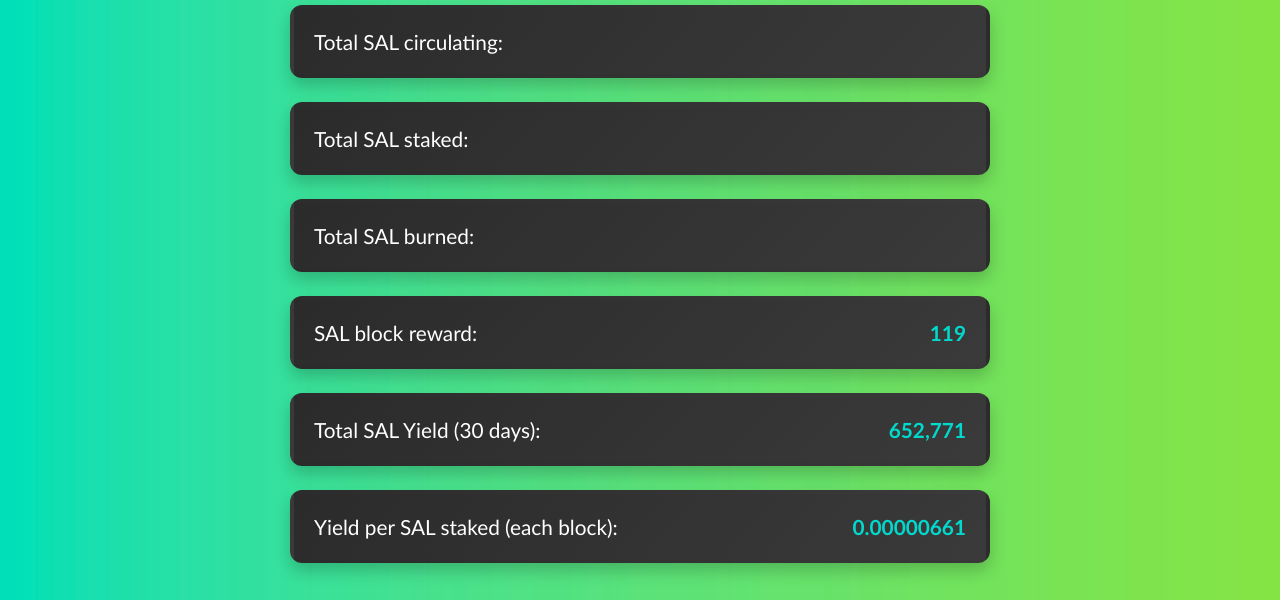
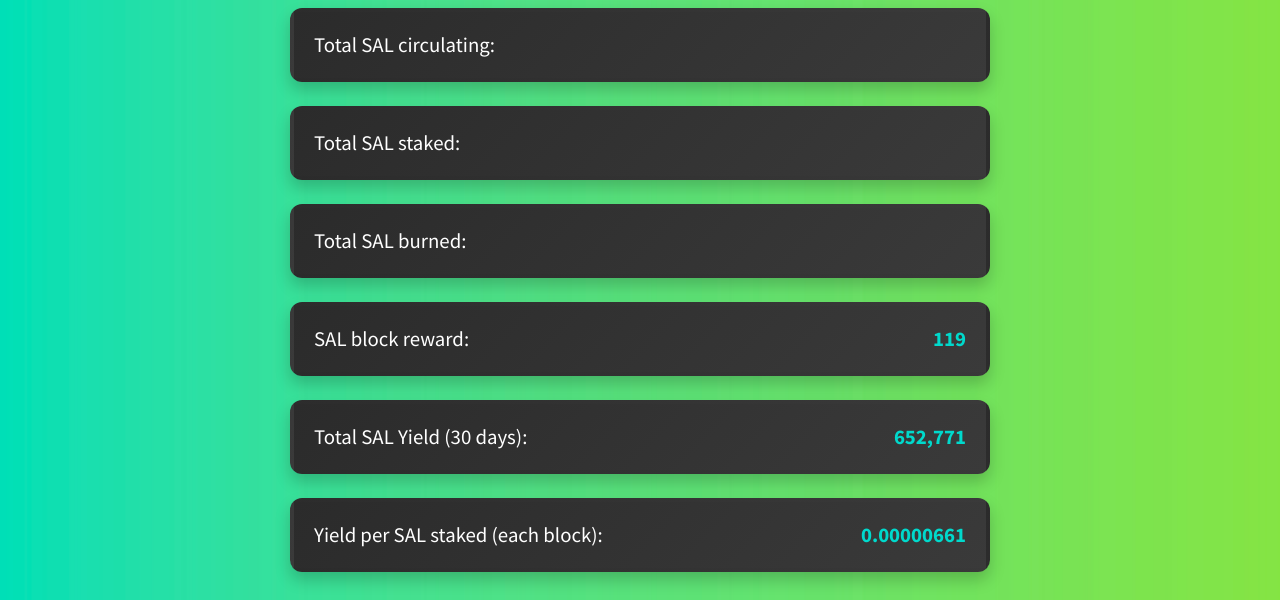
Before and after one commit to redpillsal/dashboard, a plain HTML site: page index.html in a window 1280 px wide. Shown: the part 196-796 px from the top of the page. Drawn offline with Linux system fonts and the light colour scheme; no server answers.

Commit message:
Update index.html

```diff
--- a/index.html
+++ b/index.html
@@ -5,10 +5,13 @@
     <meta name="viewport" content="width=device-width, initial-scale=1.0">
     <title>Salvium Supply Dashboard</title>
 
+    <!-- Import Source Sans Pro from Google Fonts -->
+    <link rel="stylesheet" href="https://fonts.googleapis.com/css2?family=Source+Sans+Pro:wght@300;400;600;700;900&display=swap">
+
     <style>
-        /* Apply Gill Sans with fallback options */
+        /* Apply Source Sans Pro */
         body, h2, ul, li, label, button {
-            font-family: 'Gill Sans', 'Gill Sans MT', Calibri, sans-serif;
+            font-family: 'Source Sans Pro', sans-serif;
         }
 
         body {
```
